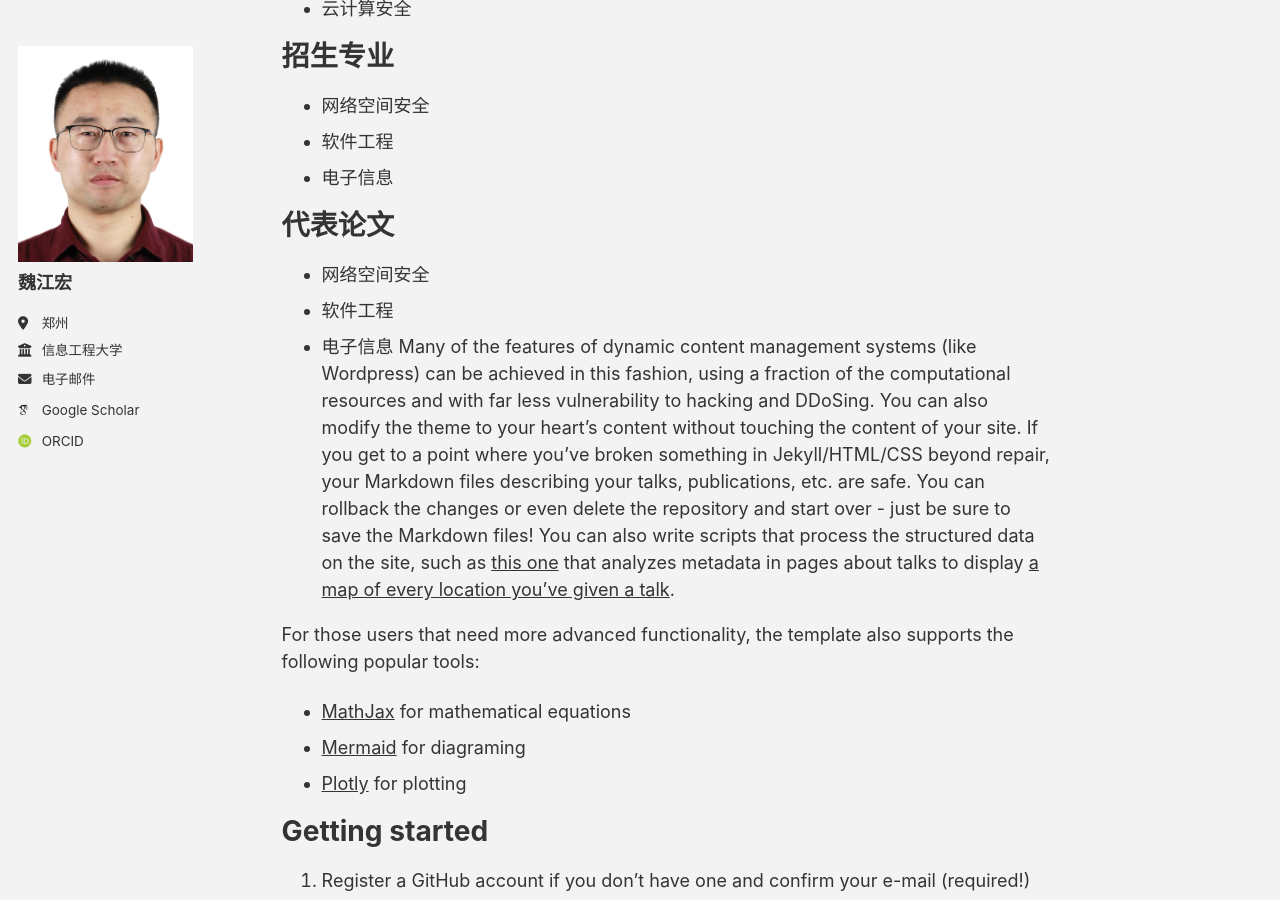
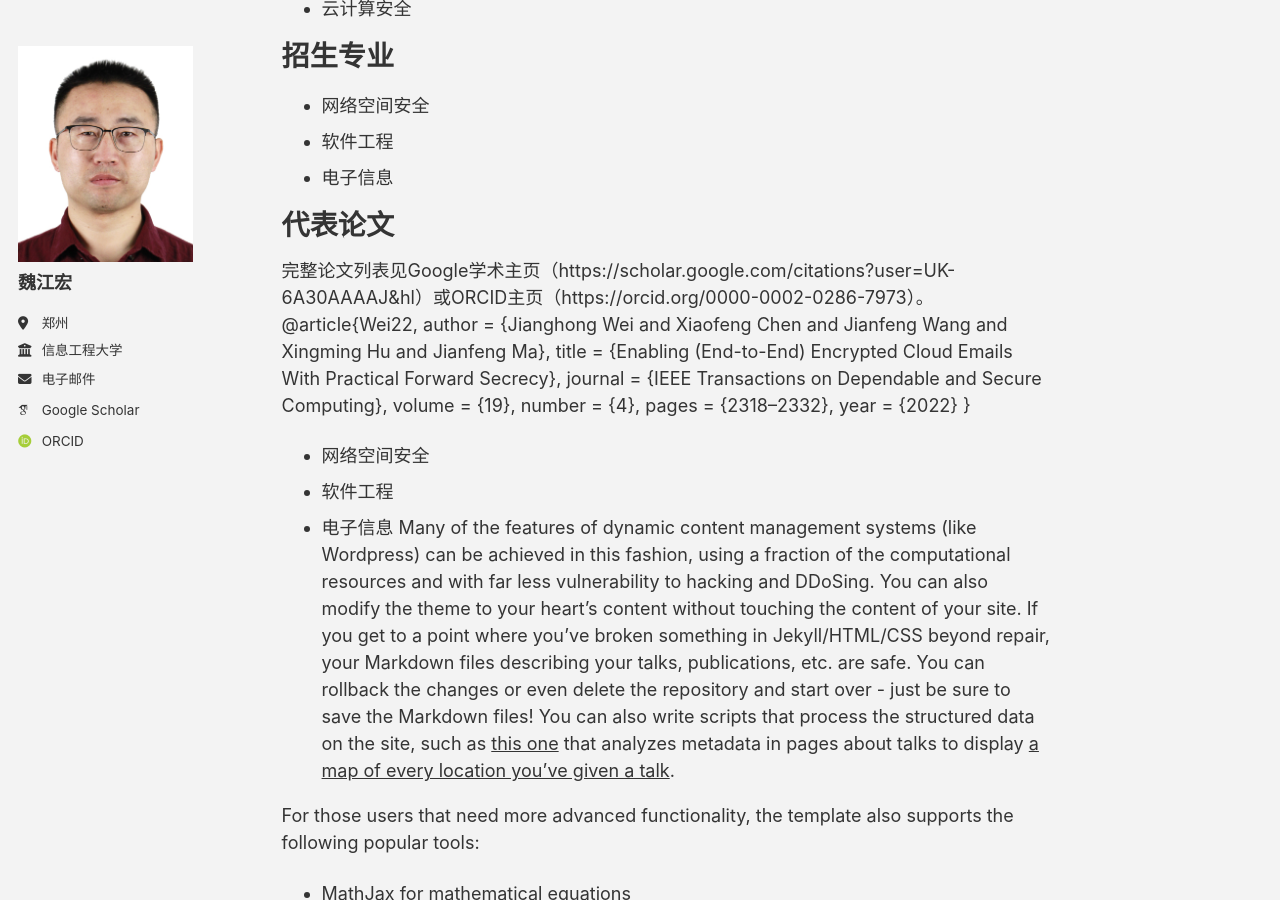
Before and after one commit to jhw-crypt/jhw-crypt.github.io, a Jekyll site: the page built from _pages/about.md, in a window 1280 px wide and 900 px high, scrolled down 396 px. Built offline with Jekyll 4.4.1, drawn with Linux system fonts in a browser that asks for light colours; some web fonts are replaced; a script bundle is joined from its source files by our own code; library files that are not in the unit come from our copies.

Commit message:
Include publication details and links on about page
Added a complete list of publications with links to Google Scholar and ORCID profiles.

```diff
--- a/_pages/about.md
+++ b/_pages/about.md
@@ -24,6 +24,16 @@ redirect_from:
 
 代表论文
 ======
+完整论文列表见Google学术主页（https://scholar.google.com/citations?user=UK-6A30AAAAJ&hl）或ORCID主页（https://orcid.org/0000-0002-0286-7973）。
+@article{Wei22,
+  author       = {Jianghong Wei and Xiaofeng Chen and Jianfeng Wang and Xingming Hu and Jianfeng Ma},
+  title        = {Enabling (End-to-End) Encrypted Cloud Emails With Practical Forward Secrecy},
+  journal      = {IEEE Transactions on Dependable and Secure Computing},
+  volume       = {19},
+  number       = {4},
+  pages        = {2318--2332},
+  year         = {2022}
+}
 - 网络空间安全
 - 软件工程
 - 电子信息
```
